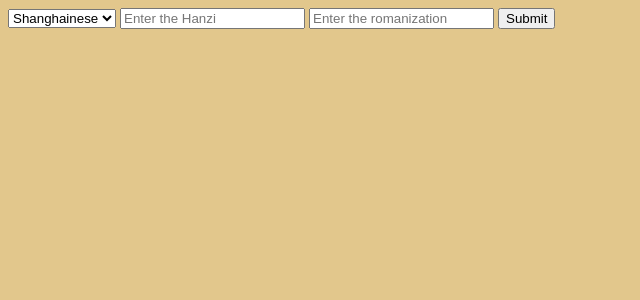
After one commit to taliyah0x0/sino-type, a Flask app: template templates/adminportal.html in a window 1280 px wide. The commit adds this page. Shown: the top 300 px of the page, without its empty margins (0-640 px from the left). Run offline with Flask 3, Linux system fonts and the light colour scheme; the template is opened without the code that fills it, so the values that code supplies are empty.

Commit message:
Refactoring
Refactored code for Flask, added a few pages to prepare making admin login/portal, attempts to add MySQL database

```diff
--- /dev/null
+++ b/app.py
@@ -0,0 +1,27 @@
+from flask import Flask, render_template, request
+from flask_sqlalchemy import SQLAlchemy
+
+app = Flask(__name__)
+app.config["SQLALCHEMY_DATABASE_URI"] = "mysql://yaotong:sYL0tss$aaaa@127.0.0.1/world"
+db = SQLAlchemy(app)
+
+@app.route("/admin-login")
+def adminportal():
+    return render_template("adminlogin.html")
+
+@app.route("/admin-portal", methods=["POST", "GET"])
+def updatepage():
+    if request.method == "POST":
+        language = request.form["language"]
+        hanzi = request.form["hanzi"]
+        roman = request.form["romanization"]
+        return render_template("adminportal.html", language=language, hanzi=hanzi, roman=roman)
+    else:
+        return render_template("adminportal.html")
+
+@app.route("/sino-type")
+def sinopage():
+    return render_template("index.html")
+
+if __name__ == "__main__":
+    app.run()
--- /dev/null
+++ b/templates/adminportal.html
@@ -0,0 +1,31 @@
+<!DOCTYPE html>
+<html style="background-color: rgb(226, 199, 140)" id="background">
+  <head>
+    <title>BobaWay Admin Page</title>
+    <link rel="stylesheet" href="/static/styles/sino-type.css">
+    <link rel="icon" type="image/x-icon" href="./static/flav_8.png" class="favicon">
+    <link rel="apple-touch-icon" sizes="128x128" href="./static/flav_8.png" class="favicon">
+    <meta property="og:image" content="./static/flav_8.png">
+    <meta property="og:image:type" content="image/png">
+    <meta property="og:image:width" content="1024">
+    <meta property="og:image:height" content="1024">
+    <!-- <meta property="og:description" content="Romanization to Hanzi Keyboard"> -->
+  </head>
+  <body>
+    <form action="#" method="POST">
+        <select name="language" required>
+          <option value="Shanghainese">Shanghainese</option>
+          <option value="Korean">Korean</option>
+          <option value="Taiwanese">Taiwanese</option>
+          <option value="Vietnamese">Vietnamese</option>
+        </select>
+        <input type="text" name="hanzi" placeholder="Enter the Hanzi" autocomplete="off" required/>
+        <input type="text" name="romanization" placeholder="Enter the romanization" autocomplete="off" required/>
+        <input type="submit" value="Submit"/>
+    </form>
+    <br>
+    {% if hanzi %}
+      <p>Most recent addition: {{ hanzi }}, {{ roman }} in {{ language }}</p>
+    {% endif %}
+  </body>
+</html>
--- a/index.html
+++ b/templates/index.html
@@ -2,7 +2,7 @@
 <html style="background-color: rgb(226, 199, 140)" id="background">
   <head>
     <title>BobaWay | Sino-Type</title>
-    <link rel="stylesheet" href="sino-type.css">
+    <link rel="stylesheet" href="/static/styles/sino-type.css">
     <link rel="icon" type="image/x-icon" href="./static/flav_8.png" class="favicon">
     <link rel="apple-touch-icon" sizes="128x128" href="./static/flav_8.png" class="favicon">
     <meta property="og:image" content="./static/flav_8.png">
@@ -68,5 +68,5 @@
         <h3 class="box-title3">Select:</h3>
         <div id="options-wrapper"></div>
   </body>
-    <script src="sino-type.js"></script>
+    <script src="/static/sino-type.js"></script>
 </html>
```
Also changed, not shown: models.py (added, +8 -0 lines), templates/adminlogin.html (added, +17 -0 lines), static/sino-type.js (renamed from sino-type.js), static/styles/choko.ttf (renamed from choko.ttf), static/styles/copy.png (renamed from copy.png), static/styles/dosis.ttf (renamed from dosis.ttf), static/styles/sino-type.css (renamed from sino-type.css).
